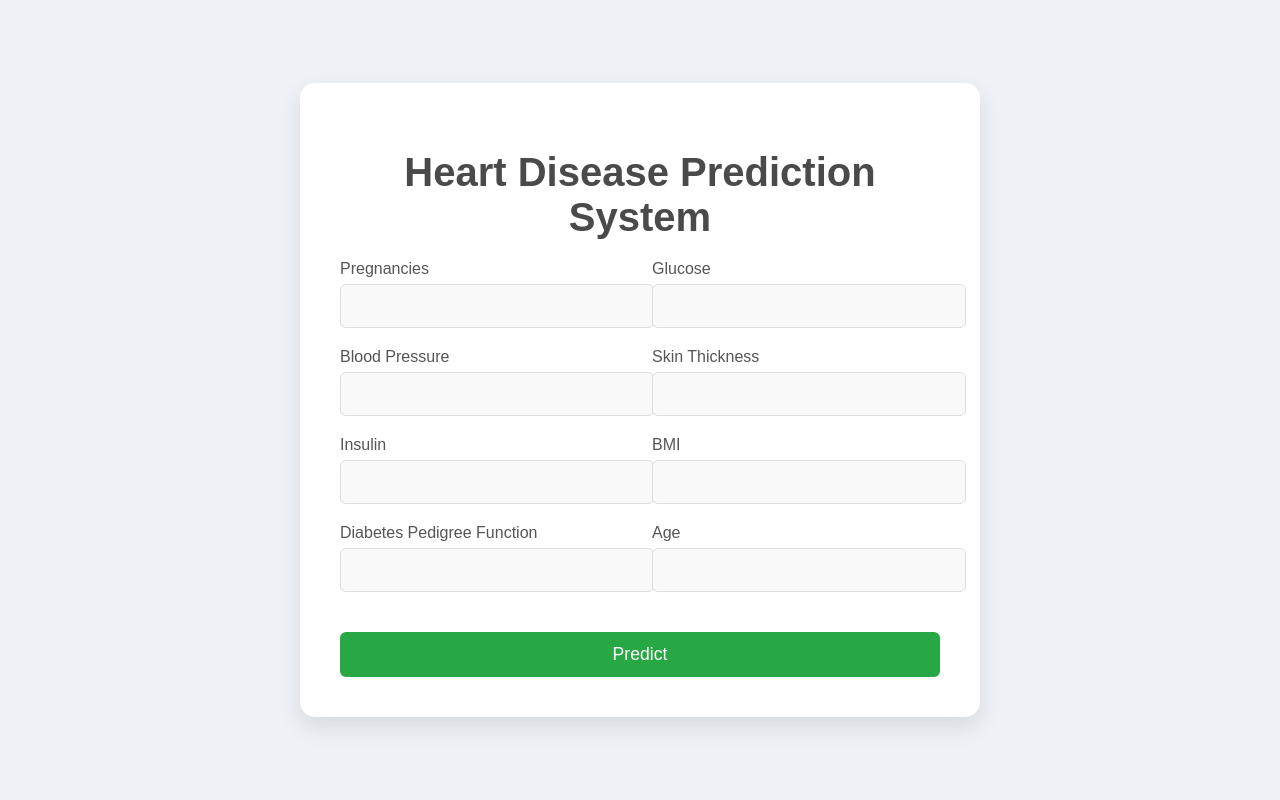
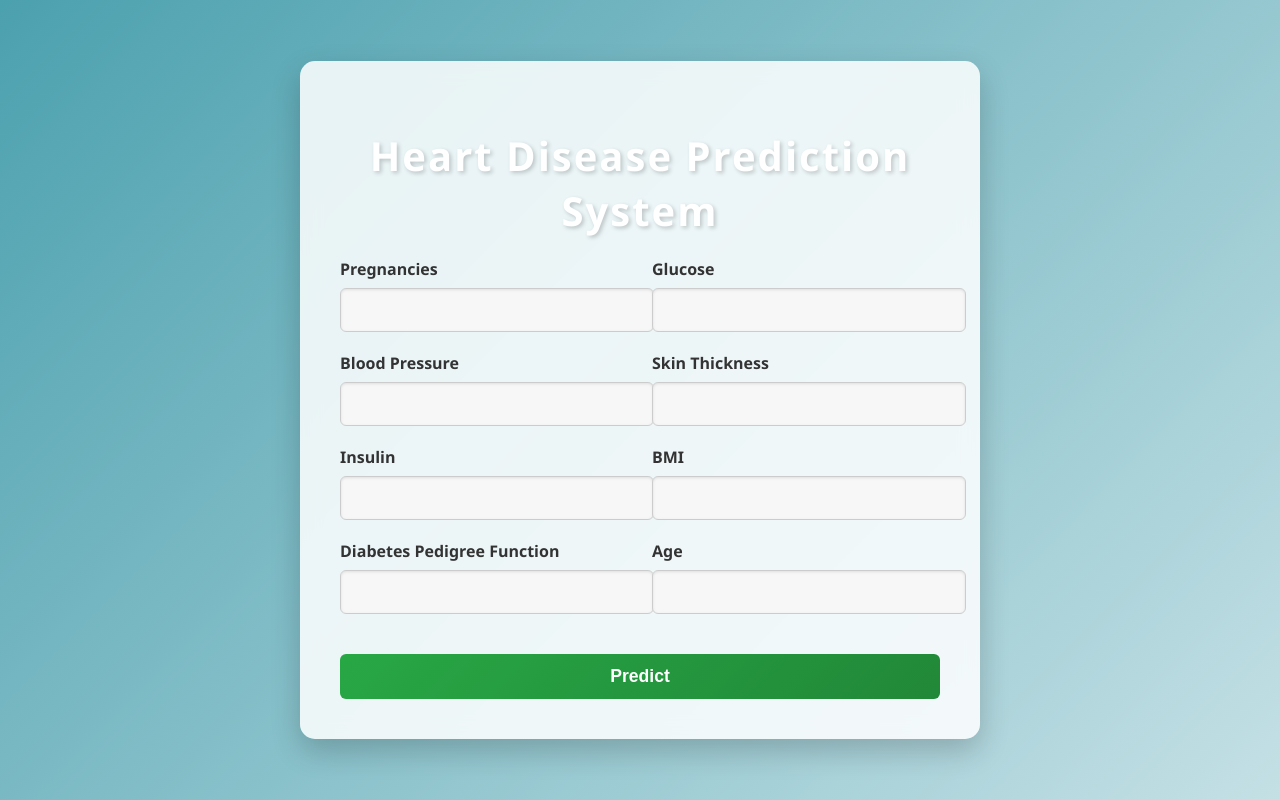
Before and after one commit to savindumahasen/Pima-Indian-Diabetes-Prediction, a Flask app: page / in a window 1280 px wide. Run offline with Flask 3, Linux system fonts and the light colour scheme; parts of the project's set-up code (start-up, migrations or seed data) failed here and were passed over.

Commit message:
Update the UI

```diff
--- a/templates/index.html
+++ b/templates/index.html
@@ -7,8 +7,8 @@
     <title>Heart Disease Prediction System</title>
     <style>
         body {
-            font-family: Arial, sans-serif;
-            background-color: #eef2f7;
+            font-family: 'Segoe UI', Tahoma, Geneva, Verdana, sans-serif;
+            background: linear-gradient(135deg, #4ca1af, #c4e0e5);
             margin: 0;
             padding: 0;
             display: flex;
@@ -19,17 +19,20 @@
 
         h1 {
             text-align: center;
-            color: #4a4a4a;
+            color: #fff;
             font-size: 2.5rem;
             margin-bottom: 20px;
+            letter-spacing: 2px;
+            text-shadow: 2px 2px 4px rgba(0, 0, 0, 0.2);
         }
 
         .container {
-            background-color: #ffffff;
+            background-color: rgba(255, 255, 255, 0.85);
             padding: 40px;
             border-radius: 15px;
-            box-shadow: 0 10px 25px rgba(0, 0, 0, 0.1);
+            box-shadow: 0 12px 30px rgba(0, 0, 0, 0.2);
             width: 600px;
+            backdrop-filter: blur(10px);
         }
 
         .form-group-wrapper {
@@ -48,27 +51,31 @@
 
         label {
             font-size: 1rem;
-            color: #555;
-            margin-bottom: 6px;
+            color: #333;
+            margin-bottom: 8px;
+            font-weight: bold;
         }
 
         input[type="number"] {
             width: 100%;
             padding: 12px;
-            border: 1px solid #ddd;
+            border: 1px solid #ccc;
             border-radius: 6px;
             font-size: 1rem;
-            background-color: #f9f9f9;
-            transition: border 0.3s ease;
+            background-color: #f7f7f7;
+            transition: all 0.3s ease;
+            box-shadow: inset 0 1px 3px rgba(0, 0, 0, 0.1);
         }
 
-        input[type="text"]:focus {
+        input[type="number"]:focus {
             border-color: #007bff;
             outline: none;
+            background-color: #fff;
+            box-shadow: 0 0 5px rgba(0, 123, 255, 0.4);
         }
 
         button {
-            background-color: #28a745;
+            background: linear-gradient(135deg, #28a745, #218838);
             color: white;
             padding: 12px;
             font-size: 1.1rem;
@@ -76,11 +83,13 @@
             border-radius: 6px;
             cursor: pointer;
             width: 100%;
-            transition: background-color 0.3s ease;
+            transition: background-color 0.3s ease, transform 0.2s ease;
+            font-weight: bold;
         }
 
         button:hover {
             background-color: #218838;
+            transform: scale(1.05);
         }
 
         .modal {
```
Also changed, not shown: other parts of templates/index.html (+25 -12 lines). Lines whose indentation alone changed are shown as unchanged.
